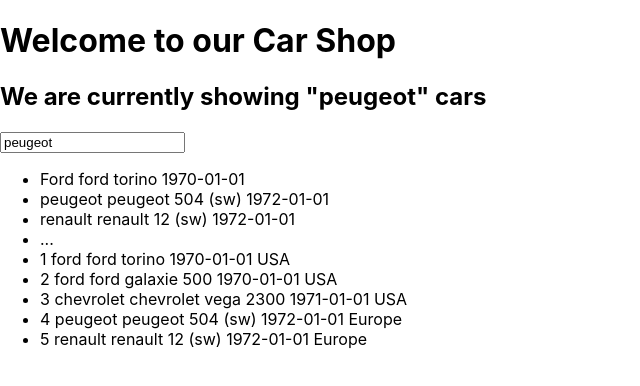
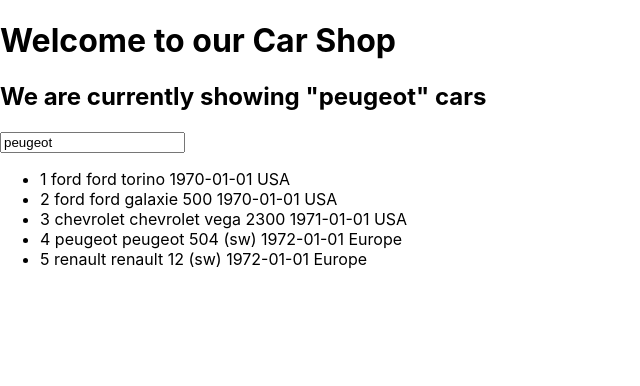
Before and after one commit to Nayar/reactshop, a React (Create React App) app: page / in a window 1280 px wide. Shown: the top 386 px of the page, without its empty margins (0-640 px from the left). Built offline with nearby package versions, Linux system fonts and the light colour scheme.

Commit message:
made list of cars

```diff
--- a/src/CarShop.js
+++ b/src/CarShop.js
@@ -52,13 +52,7 @@
             <h2>We are currently showing "{this.state.filter}" cars</h2>
             <input type="text" value={this.state.filter}></input>
             <ul>
-                <li>Ford ford torino 1970-01-01</li>
-                <li>peugeot peugeot 504 (sw) 1972-01-01</li>
-                <li>renault renault 12 (sw) 1972-01-01</li>
-                <li>...</li>
-                { listCars.map(function(car) {
-                    return <li key={car.id}>{car.id} {car.brand} {car.name} {car.year} {car.origin}</li>
-                }) }
+                { listCars.map(car => <li key={car.id}>{car.id} {car.brand} {car.name} {car.year} {car.origin}</li>) }
             </ul>
         </>
     }
```
